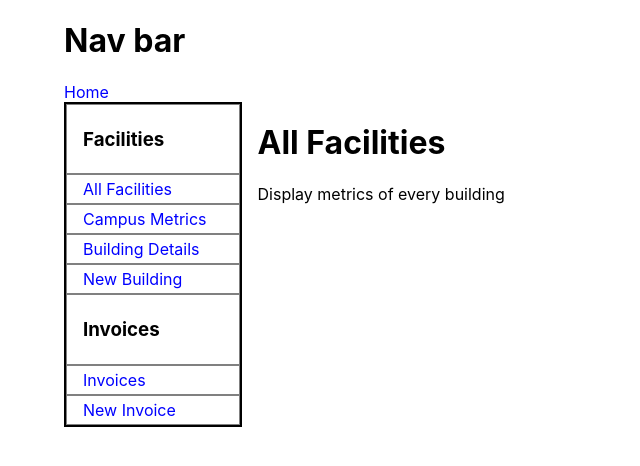
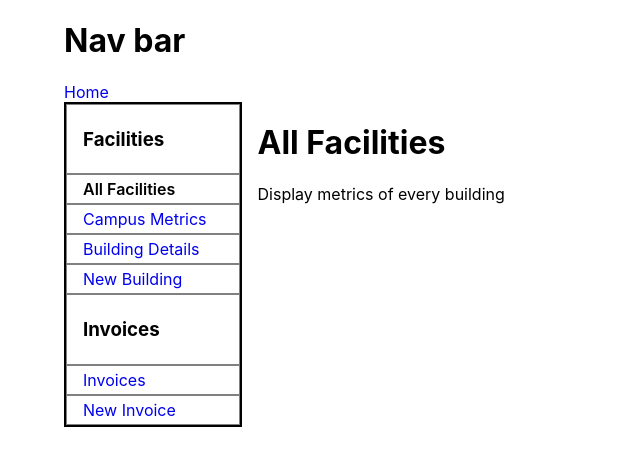
Before and after one commit to alex-oh/neu-utilities, a React (Create React App) app in the folder site/: page /#/all-facilities in a window 1280 px wide. Shown: the top 466 px of the page, without its empty margins (0-640 px from the left). Built offline with nearby package versions, Linux system fonts and the light colour scheme.

Commit message:
Add active selection css

```diff
--- a/site/src/components/Sidebar.js
+++ b/site/src/components/Sidebar.js
@@ -1,19 +1,53 @@
-import { Link } from "react-router-dom";
-import './sidebar.css';
+import { useLocation, Link } from "react-router-dom";
+import "./sidebar.css";
 
 function Sidebar() {
-    return(
+    // parse pathname to determine what to highlight
+    const { pathname } = useLocation();
+    const [ignore, active] = pathname.split("/");
+
+    // store links and display names
+    const facilitiesLinks = [
+        { link: "all-facilities", name: "All Facilities" },
+        { link: "campus", name: "Campus Metrics" },
+        { link: "building", name: "Building Details" },
+        { link: "add-building", name: "New Building" },
+    ];
+    const invoicesLinks = [
+        { link: "invoices", name: "Invoices" },
+        { link: "add-invoice", name: "New Invoice" },
+    ];
+
+    return (
         <div className="sidebar">
             <ul>
-                <li><h3>Facilities</h3></li>
-                <Link to="/all-facilities"><li className="link">All Facilities</li></Link>
-                <Link to="/campus"><li className="link">Campus Metrics</li></Link>
-                <Link to="/building"><li className="link">Building Details</li></Link>
-                <Link to="/add-building"><li className="link">New Building</li></Link>
+                <li>
+                    <h3>Facilities</h3>
+                </li>
+                {facilitiesLinks.map((entry) => (
+                    <Link
+                        to={`/${entry.link}`}
+                        className={`listItem ${
+                            active === entry.link ? "active" : ""
+                        }`}
+                    >
+                        <li className="link">{entry.name}</li>
+                    </Link>
+                ))}
 
-                <li><h3>Invoices</h3></li>
-                <Link to="/invoices"><li className="link">Invoices</li></Link>
-                <Link to="/add-invoice"><li className="link">New Invoice</li></Link>
+                <li>
+                    <h3>Invoices</h3>
+                </li>
+                {invoicesLinks.map((entry) => (
+                    <Link
+                        to={`/${entry.link}`}
+                        className={`listItem ${
+                            active === entry.link ? "active" : ""
+                        }`}
+                    >
+                        <li className="link">{entry.name}</li>
+                    </Link>
+                ))}
             </ul>
         </div>
     );
--- a/site/src/components/sidebar.css
+++ b/site/src/components/sidebar.css
@@ -20,5 +20,9 @@ li {
 
 a {
     text-decoration: none;
-    color: blue;
 }
+
+.active {
+    font-weight: 600;
+    color: black;
+}
```
